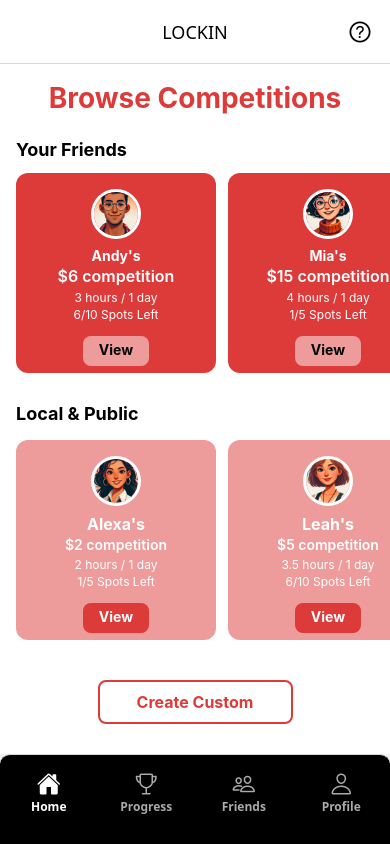
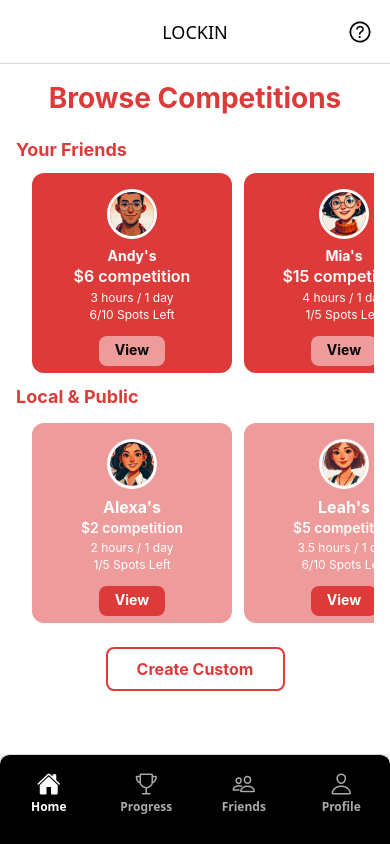
Before and after one commit to Caojess/Private-lockin, a React Native app: screen /MainTabs in a window 390 px wide. Built offline with nearby package versions, Linux system fonts and the light colour scheme.

Commit message:
update to unique homepage after comp created

```diff
--- a/screens/HomeScreen.js
+++ b/screens/HomeScreen.js
@@ -1,60 +1,74 @@
-import React from 'react';
-import { View, Text, StyleSheet, TouchableOpacity } from 'react-native';
+import React, { useState } from 'react';
+import { View, Text, StyleSheet, TouchableOpacity, ScrollView } from 'react-native';
 import FriendsScroll from '../components/FriendsScroll';
 import PublicScroll from '../components/PublicScroll';
 
-const HomeScreen = ({navigation}) => {
+const HomeScreen = ({ navigation, route }) => {
+  const [myCompetitions, setMyCompetitions] = useState([]);
   const mockCompetitions = [
-        { id: 1, name: "Andy's $15 Competition", time: "3 Hours / 1 Day", spots: "1/4 Spots Left" },
-        { id: 2, name: "Ingrid's $20 Competition", time: "5 Hours / 2 Days", spots: "2/5 Spots Left" },
-        { id: 3, name: "Nava's $100 Competition", time: "1 Hour / 7 Days", spots: "2/8 Spots Left" },
-        { id: 4, name: "Jeff's $50 Competition", time: "2 Hours / 3 Days", spots: "3/6 Spots Left" },
-        { id: 5, name: "Mila's $10 Competition", time: "4 Hours / 1 Day", spots: "4/4 Spots Left" },
-        { id: 6, name: "Ethan's $25 Competition", time: "2 Hours / 1 Day", spots: "1/5 Spots Left" },
-        { id: 7, name: "Sophia's $15 Competition", time: "6 Hours / 2 Days", spots: "3/8 Spots Left" },
-        { id: 8, name: "Olivia's $30 Competition", time: "3 Hours / 1 Day", spots: "5/6 Spots Left" },
+    { id: 1, name: "Andy's $15 Competition", time: '3 Hours / 1 Day', spots: '1/4 Spots Left' },
+    { id: 2, name: "Ingrid's $20 Competition", time: '5 Hours / 2 Days', spots: '2/5 Spots Left' },
+    { id: 3, name: "Nava's $100 Competition", time: '1 Hour / 7 Days', spots: '2/8 Spots Left' },
+    { id: 4, name: "Jeff's $50 Competition", time: '2 Hours / 3 Days', spots: '3/6 Spots Left' },
+    { id: 5, name: "Mila's $10 Competition", time: '4 Hours / 1 Day', spots: '4/4 Spots Left' },
+    { id: 6, name: "Ethan's $25 Competition", time: '2 Hours / 1 Day', spots: '1/5 Spots Left' },
+    { id: 7, name: "Sophia's $15 Competition", time: '6 Hours / 2 Days', spots: '3/8 Spots Left' },
+    { id: 8, name: "Olivia's $30 Competition", time: '3 Hours / 1 Day', spots: '5/6 Spots Left' },
   ];
 
+  // Check if a new competition is passed from ShareInviteScreen
+  React.useEffect(() => {
+    if (route.params?.newCompetition) {
+      setMyCompetitions((prev) => [route.params.newCompetition, ...prev]);
+    }
+  }, [route.params?.newCompetition]);
 
   return (
-    <View style={styles.container}>
+    <ScrollView style={styles.scrollContainer} contentContainerStyle={styles.contentContainer}>
       {/* Header */}
       <Text style={styles.header}>Browse Competitions</Text>
 
+      {/* My Competitions */}
+      {myCompetitions.length > 0 && (
+        <>
+          <Text style={styles.sectionTitle}>My Competitions</Text>
+          {myCompetitions.map((competition) => (
+            <View key={competition.id} style={styles.competitionCard}>
+              <Text style={styles.competitionName}>{competition.name}</Text>
+              <Text style={styles.competitionDetails}>{competition.time}</Text>
+              <Text style={styles.competitionSpots}>{competition.spots}</Text>
+            </View>
+          ))}
+        </>
+      )}
+
+      {/* Friends Competitions */}
       <Text style={styles.sectionTitle}>Your Friends</Text>
       <FriendsScroll competitions={mockCompetitions.slice(0, 4)} />
 
+      {/* Local Competitions */}
       <Text style={styles.sectionTitle}>Local & Public</Text>
       <PublicScroll competitions={mockCompetitions.slice(4, 8)} />
 
+      {/* Create Custom Button */}
       <TouchableOpacity
         style={styles.createCustomButton}
-  onPress={() => navigation.navigate('SetupCompetition')} // Navigate to SetupCompetitionScreen
+        onPress={() => navigation.navigate('SetupCompetition')}
       >
         <Text style={styles.createCustomText}>Create Custom</Text>
       </TouchableOpacity>
-    </View>
+    </ScrollView>
   );
 };
 
 const styles = StyleSheet.create({
-    headerContainer: {
-        backgroundColor: '#DD3A3A',
-        paddingVertical: 20,
-        alignItems: 'center',
-        justifyContent: 'center',
-        width: '100%', // Ensure the header spans the entire width
-        paddingTop: 50,
-    },
-    headerText: {
-        color: '#fff',
-        fontSize: 24,
-        fontWeight: 'bold',
-    },
-  container: {
+  scrollContainer: {
     flex: 1,
     backgroundColor: '#fff',
-    //paddingHorizontal: 16,
+  },
+  contentContainer: {
+    paddingHorizontal: 16,
+    paddingBottom: 16,
   },
   header: {
     paddingTop: 1,
@@ -65,10 +79,30 @@ const styles = StyleSheet.create({
     color: '#DD3A3A',
   },
   sectionTitle: {
-    paddingHorizontal: 16,
     fontSize: 18,
     fontWeight: 'bold',
     marginVertical: 8,
+    color: '#DD3A3A',
+  },
+  competitionCard: {
+    backgroundColor: '#FCE9E9',
+    borderRadius: 8,
+    padding: 16,
+    marginVertical: 8,
+    alignItems: 'center',
+  },
+  competitionName: {
+    fontSize: 16,
+    fontWeight: 'bold',
+    color: '#DD3A3A',
+  },
+  competitionDetails: {
+    fontSize: 14,
+    color: '#000',
+  },
+  competitionSpots: {
+    fontSize: 12,
+    color: '#777',
   },
   createCustomButton: {
     marginTop: 16,
--- a/screens/LoginScreen.js
+++ b/screens/LoginScreen.js
@@ -114,7 +114,7 @@ const LoginScreen = ({ navigation }) => {
       </Modal>
 
       {/* Gambling Warning Modal */}
-      <Modal   visible={showGamblingWarningModal} transparent={true} animationType="slide">
+      <Modal  visible={showGamblingWarningModal} transparent={true} animationType="slide">
         <View style={styles.modalContainer}>
           <View style={styles.modalContent}>
             <Text style={styles.gamblingWarningTitle}>
--- a/screens/ShareInviteScreen.js
+++ b/screens/ShareInviteScreen.js
@@ -35,11 +35,20 @@ const ShareInviteScreen = ({ navigation }) => {
 
       {/* Return to Home Button */}
       <TouchableOpacity
-        style={styles.returnButton}
-        onPress={() => navigation.navigate('Home')} // Navigate to Home
-      >
-        <Text style={styles.returnButtonText}>Return to Home</Text>
-      </TouchableOpacity>
+  style={styles.returnButton}
+  onPress={() =>
+    navigation.navigate('Home', {
+      newCompetition: {
+        id: '9', // Unique ID for the competition
+        name: 'My $10 Competition',
+        time: '2 Hours / 1 Day',
+        spots: '1/6 Spots Left',
+      },
+    })
+  }
+>
+  <Text style={styles.returnButtonText}>Return to Home</Text>
+</TouchableOpacity>
     </View>
   );
 };
```
Lines whose indentation alone changed are shown as unchanged.
